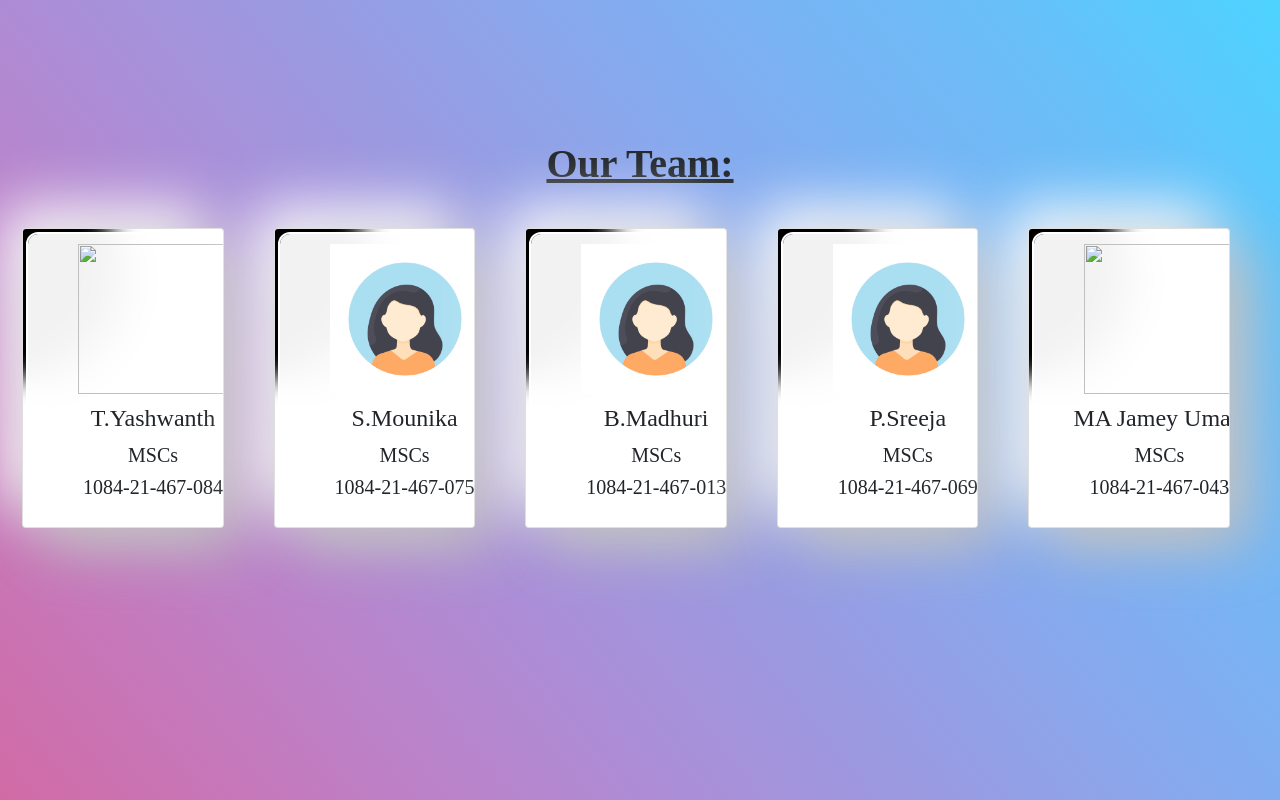
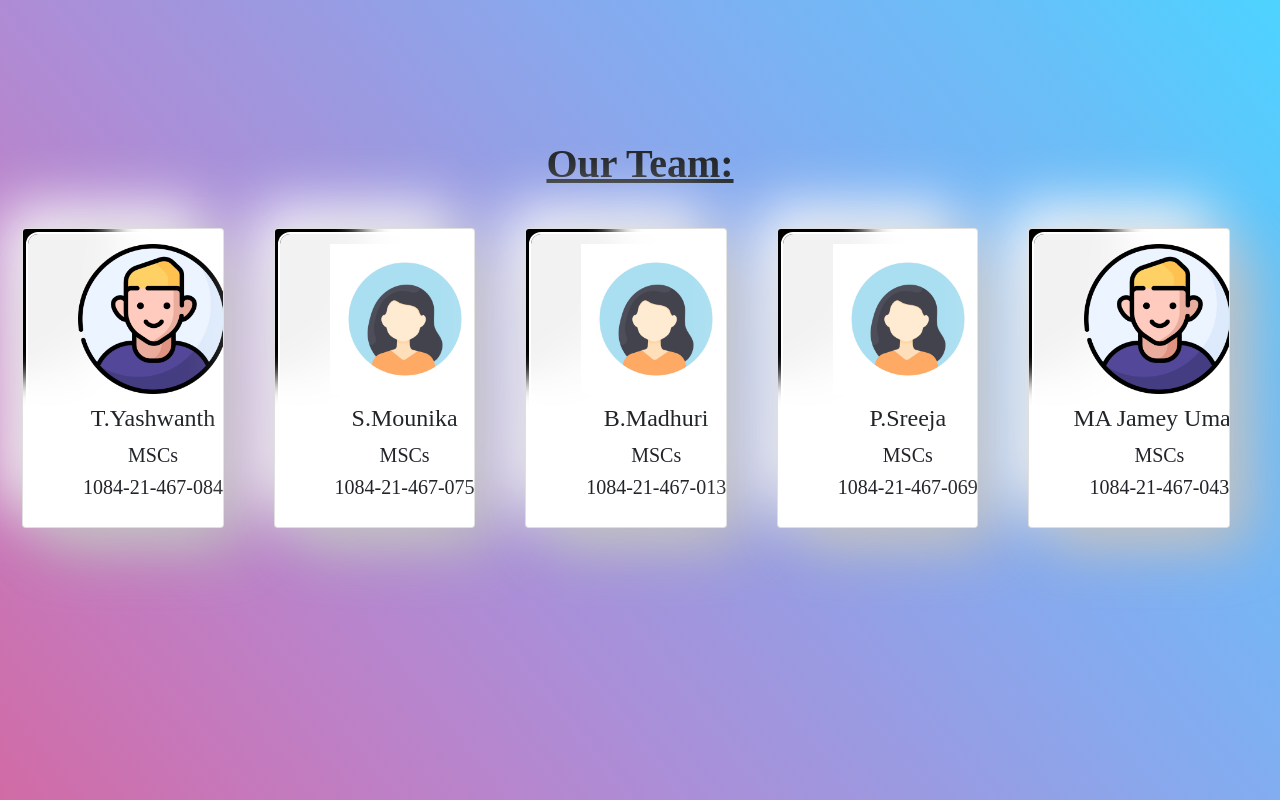
Before and after one commit to Yashwanth2424/COLLEGE-WEBSITE, a plain HTML site: page index.html in a window 1280 px wide. Shown: the part 800-1600 px from the top of the page. Drawn offline with nearby package versions, Linux system fonts and the light colour scheme.

Commit message:
Update index.html
updated profile images

```diff
--- a/index.html
+++ b/index.html
@@ -40,7 +40,7 @@
         <div class="team-details-container">
             <div class="card">
                 <div class="bg team-details">
-                    <img src="male_profile.jpg" height="150px" width="150px" style="margin-top: 10px; margin-bottom: 10px;">
+                    <img src="male_profile.png" height="150px" width="150px" style="margin-top: 10px; margin-bottom: 10px;">
                     <h4>T.Yashwanth</h4>
                     <h5 style="margin-top: 10px;">MSCs</h5>
                     <h5>1084-21-467-084</h5>
@@ -76,7 +76,7 @@
             </div>
             <div class="card">
                 <div class="bg team-details">
-                    <img src="male_profile.jpg" height="150px" width="150px" style="margin-top: 10px; margin-bottom: 10px;">
+                    <img src="male_profile.png" height="150px" width="150px" style="margin-top: 10px; margin-bottom: 10px;">
                     <h4>MA Jamey Umair</h4>
                     <h5 style="margin-top: 10px;">MSCs</h5>
                     <h5>1084-21-467-043</h5>
```
